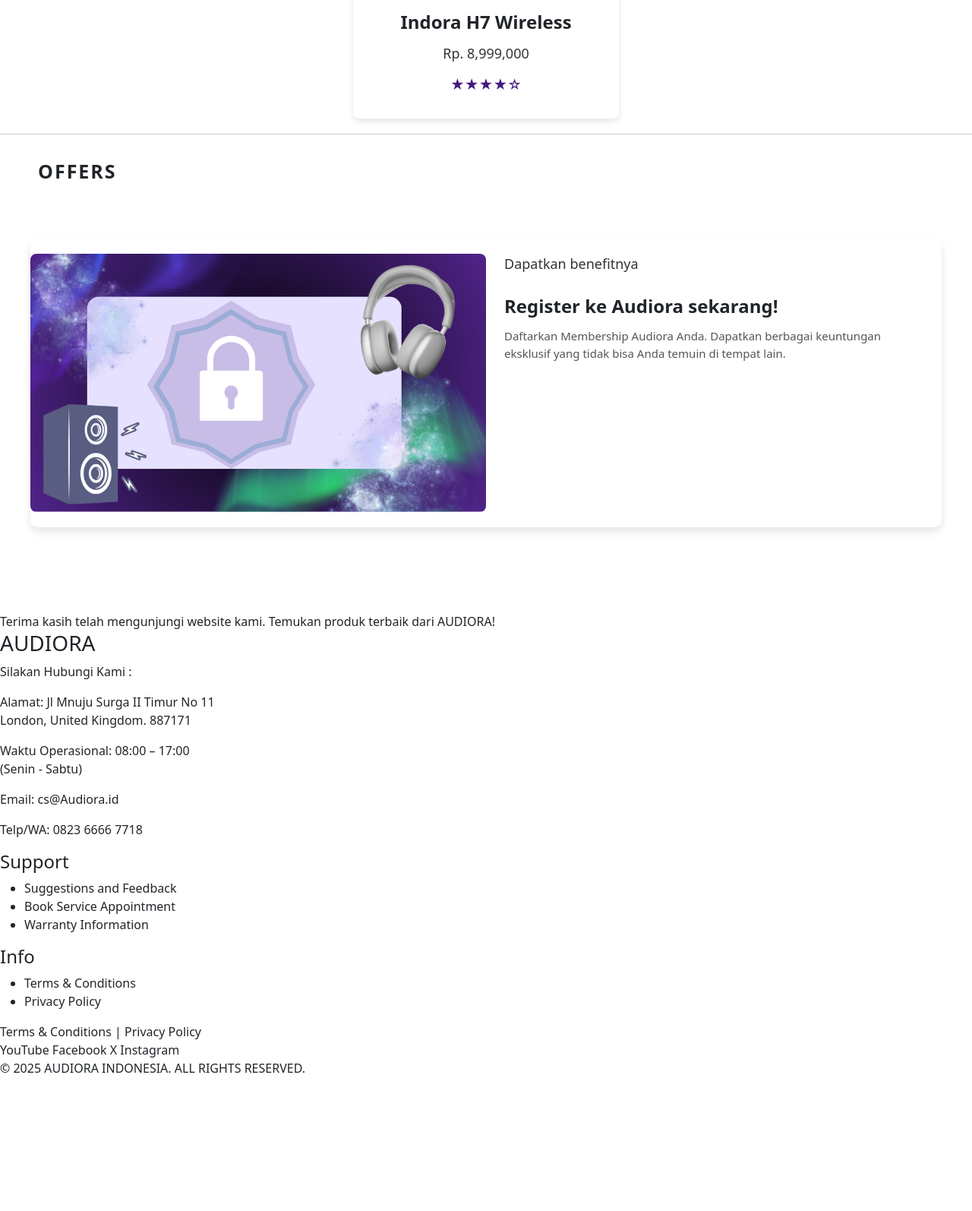
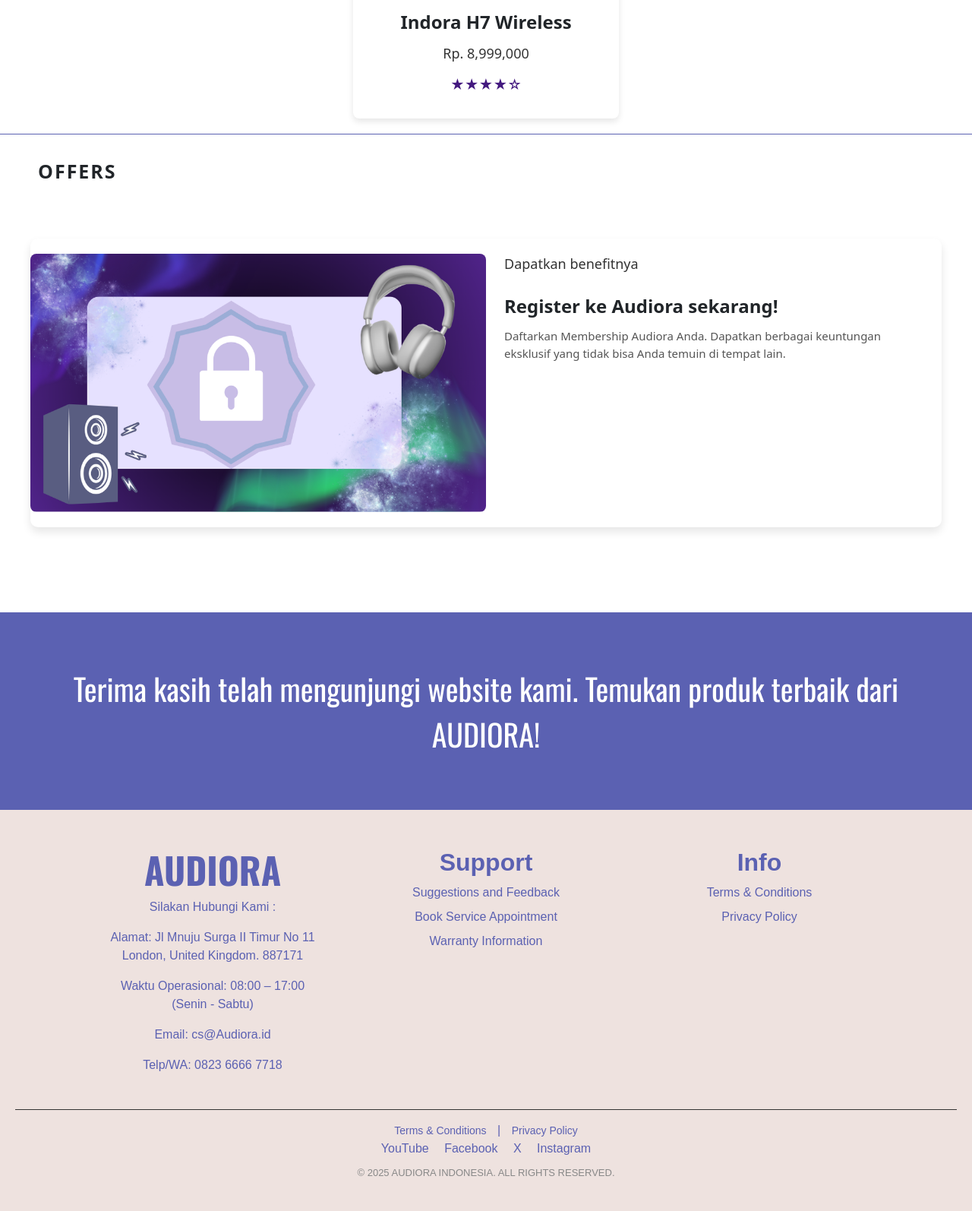
Before and after one commit to karinarinv/web, a PHP site: page /web.php in a window 1280 px wide. Shown: the part 2270-3864 px from the top of the page at 76% size. Before the commit the page ends 3682 px from the top, so only its background shows below. Run offline with PHP 8.4, Linux system fonts and the light colour scheme.

Commit message:
Update web.css

```diff
--- a/web.css
+++ b/web.css
@@ -1,18 +1,10 @@
-
 @import url('https://fonts.googleapis.com/css2?family=Oswald:wght@200..700&display=swap');
-
-
-
 
 .navbar {
   background-color: #5B61B2 !important;
   padding: 10px 20px;
   box-shadow: 0 2px 4px rgba(0, 0, 0, 0.1);
 }
-
-
-
-
 
 .dropdown-submenu {
   position: relative;
@@ -38,12 +30,10 @@
   color: #000000;
 }
 
-
 .dropdown-submenu .dropdown-menu .dropdown-item:hover {
   background-color: #e9ecef;
   color: #000000;
 }
-
 
 .dropdown-submenu:hover > .dropdown-menu {
   display: block;
@@ -126,9 +116,8 @@
   font-size: 25px;
   font-weight: bold;
   letter-spacing: 2px;
- border-top: 1px solid #ccc;
+  border-top: 1px solid #5B61B2;
 }
-
 
 .carousel-container {
   position: relative;
@@ -137,25 +126,23 @@
   padding: 20px 0;
 }
 
-
 .carousel-track {
   display: flex;
   overflow-x: auto;
   scroll-behavior: smooth;
   -webkit-overflow-scrolling: touch;
-
   scrollbar-width: none;
 }
+
 .carousel-track::-webkit-scrollbar {
   display: none;
 }
-
 
 .card {
   flex: 0 0 auto;
   width: 40rem;
   margin-right: 20px;
-  border: 1px solid #ccc;
+  border: 1px solid #5B61B2;
   border-radius: 8px;
   overflow: hidden;
   background-color: #fff;
@@ -202,6 +189,7 @@
   gap: 20px;
   padding: 20px;
 }
+
 .product-card {
   width: 350px;
   text-align: center;
@@ -216,7 +204,6 @@
   transform: translateY(-4px);
   box-shadow: 0 6px 12px rgba(0, 0, 0, 0.15);
 }
-
 
 .product-card img {
   max-width: 100%;
@@ -239,10 +226,10 @@
   margin-top: 5px;
   font-size: 18px;
 }
+
 .rating i {
   margin-right: 2px;
 }
-
 
 .product-card-horizontal {
   transition: background-color 0.3s ease, color 0.3s ease;
@@ -257,6 +244,7 @@
   max-width: 1200px;
   margin: 40px auto;
 }
+
 .product-card-horizontal:hover {
   background-color: #eaeaea;
   color: #000000;
@@ -302,3 +290,102 @@
   text-decoration: none;
   color: inherit;
 }
+
+.sub-footer {
+  background-color: #5B61B2;
+  color: #fff;
+  text-align: center;
+  padding: 70px;
+  font-size: 40px;
+  font-family: "Oswald", sans-serif;
+}
+
+/* ========================== */
+/*        FOOTER FINAL        */
+/* ========================== */
+.site-footer {
+  background-color: #EEE2DF;
+  color: #5B61B2;
+  padding: 40px 20px;
+  font-family: sans-serif;
+}
+
+.footer-top {
+  display: flex;
+  flex-wrap: wrap;
+  justify-content: center;
+  text-align: center;
+  gap: 40px;
+  margin-bottom: 20px;
+}
+
+.footer-column {
+  flex: 1 1 250px;
+  max-width: 300px;
+  margin: 10px;
+}
+
+.footer-column h3 {
+  color: #5B61B2;
+  font-family: "Oswald", sans-serif;
+  font-size: 3rem;
+  font-weight: bold;
+}
+
+.footer-column h4 {
+  color: #5B61B2;
+  font-size: 2rem;
+  font-weight: bold;
+}
+
+.footer-column ul {
+  list-style: none;
+  padding: 0;
+}
+
+.footer-column ul li {
+  margin-bottom: 8px;
+}
+
+.footer-column a {
+  color: #5B61B2;
+  text-decoration: none;
+}
+
+.footer-column a:hover {
+  color: #5B61B2;
+}
+
+.footer-column input[type="text"] {
+  padding: 5px;
+  margin-right: 5px;
+}
+
+.footer-bottom {
+  text-align: center;
+  border-top: 1px solid #333;
+  padding-top: 15px;
+}
+
+.footer-info a {
+  color: #5B61B2;
+  margin: 0 10px;
+  font-size: 14px;
+  text-decoration: none;
+}
+
+.footer-info a:hover {
+  color: #5B61B2;
+}
+
+.footer-social a {
+  margin: 0 8px;
+  color: #5B61B2;
+  text-decoration: none;
+}
+
+.footer-copy {
+  margin-top: 10px;
+  font-size: 13px;
+  color: #888;
+}
```
Lines whose indentation alone changed are shown as unchanged.
